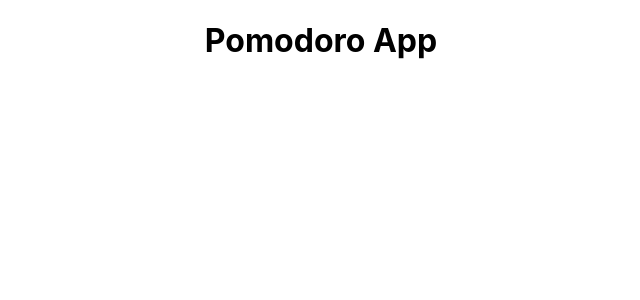
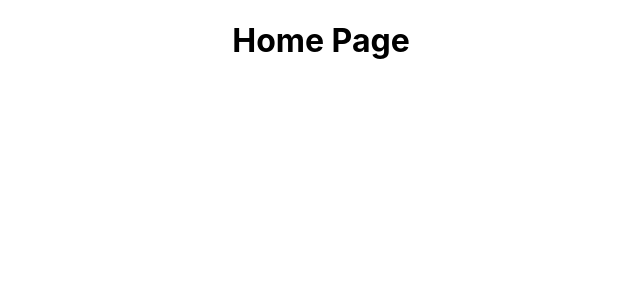
Before and after one commit to JuvitaSaini09/Pomodoro, a React (Create React App) app: page / in a window 1280 px wide. Shown: the top 300 px of the page, without its empty margins (319-959 px from the left). Built offline with nearby package versions, Linux system fonts and the light colour scheme.

Commit message:
docs:added Routing

```diff
--- a/package.json
+++ b/package.json
@@ -8,6 +8,7 @@
     "@testing-library/user-event": "^13.5.0",
     "react": "^18.2.0",
     "react-dom": "^18.2.0",
+    "react-router-dom": "^6.8.0",
     "react-scripts": "5.0.1",
     "web-vitals": "^2.1.4"
   },
--- a/public/index.html
+++ b/public/index.html
@@ -2,14 +2,12 @@
 <html lang="en">
   <head>
     <meta charset="utf-8" />
-    <link rel="icon" href="%PUBLIC_URL%/favicon.ico" />
     <meta name="viewport" content="width=device-width, initial-scale=1" />
     <meta name="theme-color" content="#000000" />
     <meta
       name="description"
       content="Web site created using create-react-app"
     />
-    <link rel="apple-touch-icon" href="%PUBLIC_URL%/logo192.png" />
     <!--
       manifest.json provides metadata used when your web app is installed on a
       user's mobile device or desktop. See https://developers.google.com/web/fundamentals/web-app-manifest/
--- a/src/App.js
+++ b/src/App.js
@@ -1,9 +1,15 @@
 import './App.css';
 
+import {Route,Routes} from "react-router-dom"
+import { Home } from './pages/allPages';
+
 function App() {
+
   return (
     <div className="App">
-      <h1>Pomodoro App</h1>
+      <Routes >
+        <Route path="/" element={<Home />} />
+      </Routes>
     </div>
   );
 }
--- a/src/index.js
+++ b/src/index.js
@@ -3,11 +3,14 @@ import ReactDOM from 'react-dom/client';
 import './index.css';
 import App from './App';
 import reportWebVitals from './reportWebVitals';
+import {BrowserRouter} from 'react-router-dom'
 
 const root = ReactDOM.createRoot(document.getElementById('root'));
 root.render(
   <React.StrictMode>
+    <BrowserRouter>
     <App />
+    </BrowserRouter>
   </React.StrictMode>
 );
 
--- /dev/null
+++ b/src/pages/allPages.js
@@ -0,0 +1,3 @@
+import {Home} from "./home/home"
+
+export {Home}
--- /dev/null
+++ b/src/pages/home/home.css
@@ -0,0 +1,3 @@
+body{
+    color:red;
+}
--- /dev/null
+++ b/src/pages/home/home.js
@@ -0,0 +1,11 @@
+import React from "react"
+
+export const Home=()=>{
+    return(
+        <>
+        <div >
+        <h1>Home Page</h1>
+        </div>
+        </>
+    )
+}
```
Also changed, not shown: public/manifest.json, 1 other file (tests, documents, lock files or other folders).
